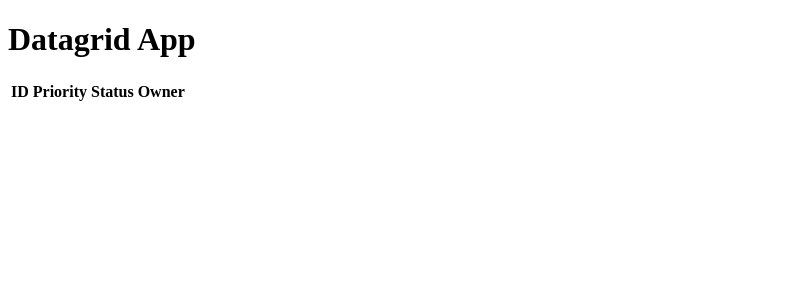
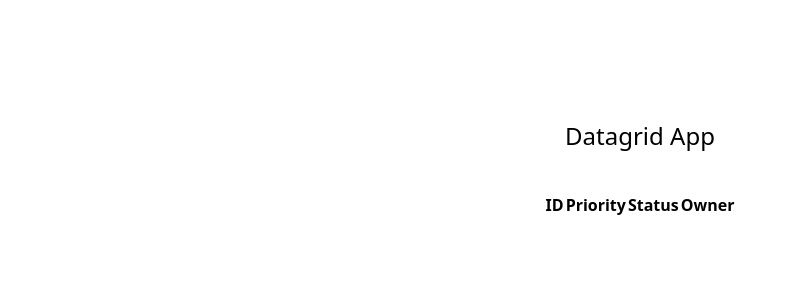
Before and after one commit to sam-maton/angular-datagrid, an Angular app: page / in a window 1280 px wide. Shown: the top 300 px of the page, without its empty margins (0-789 px from the left). Built offline with nearby package versions, Linux system fonts and the light colour scheme.

Commit message:
setup tailwind

```diff
--- a/package.json
+++ b/package.json
@@ -28,12 +28,15 @@
     "@angular/cli": "^18.2.1",
     "@angular/compiler-cli": "^18.2.0",
     "@types/jasmine": "~5.1.0",
+    "autoprefixer": "^10.4.20",
     "jasmine-core": "~5.2.0",
     "karma": "~6.4.0",
     "karma-chrome-launcher": "~3.2.0",
     "karma-coverage": "~2.2.0",
     "karma-jasmine": "~5.1.0",
     "karma-jasmine-html-reporter": "~2.1.0",
+    "postcss": "^8.4.44",
+    "tailwindcss": "^3.4.10",
     "typescript": "~5.5.2"
   }
 }
--- a/src/app/app.component.html
+++ b/src/app/app.component.html
@@ -1,4 +1,6 @@
-<main>
-  <h1>Datagrid App</h1>
-  <app-datagrid></app-datagrid>
+<main class="w-full">
+  <section class="mx-auto mt-20 flex flex-col items-center">
+    <h1 class="p-10 text-2xl text-center inline-block">Datagrid App</h1>
+    <app-datagrid></app-datagrid>
+  </section>
 </main>
--- a/src/styles.css
+++ b/src/styles.css
@@ -1 +1,4 @@
 /* You can add global styles to this file, and also import other style files */
+@tailwind base;
+@tailwind components;
+@tailwind utilities;
--- /dev/null
+++ b/tailwind.config.js
@@ -0,0 +1,8 @@
+/** @type {import('tailwindcss').Config} */
+module.exports = {
+  content: ['./src/**/*.{html,ts}'],
+  theme: {
+    extend: {}
+  },
+  plugins: []
+};
```
Also changed, not shown: 1 other file (tests, documents, lock files or other folders).
